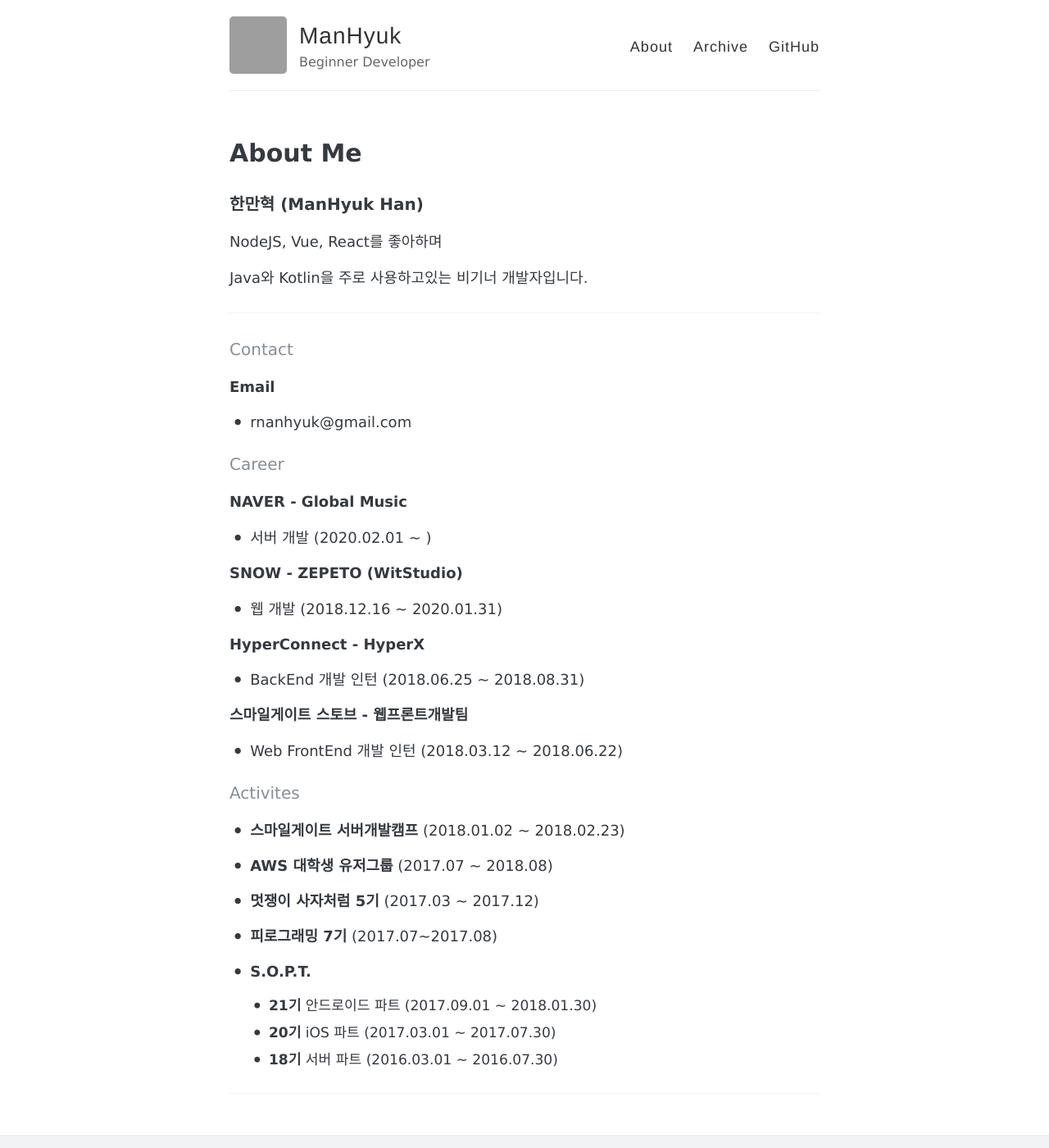
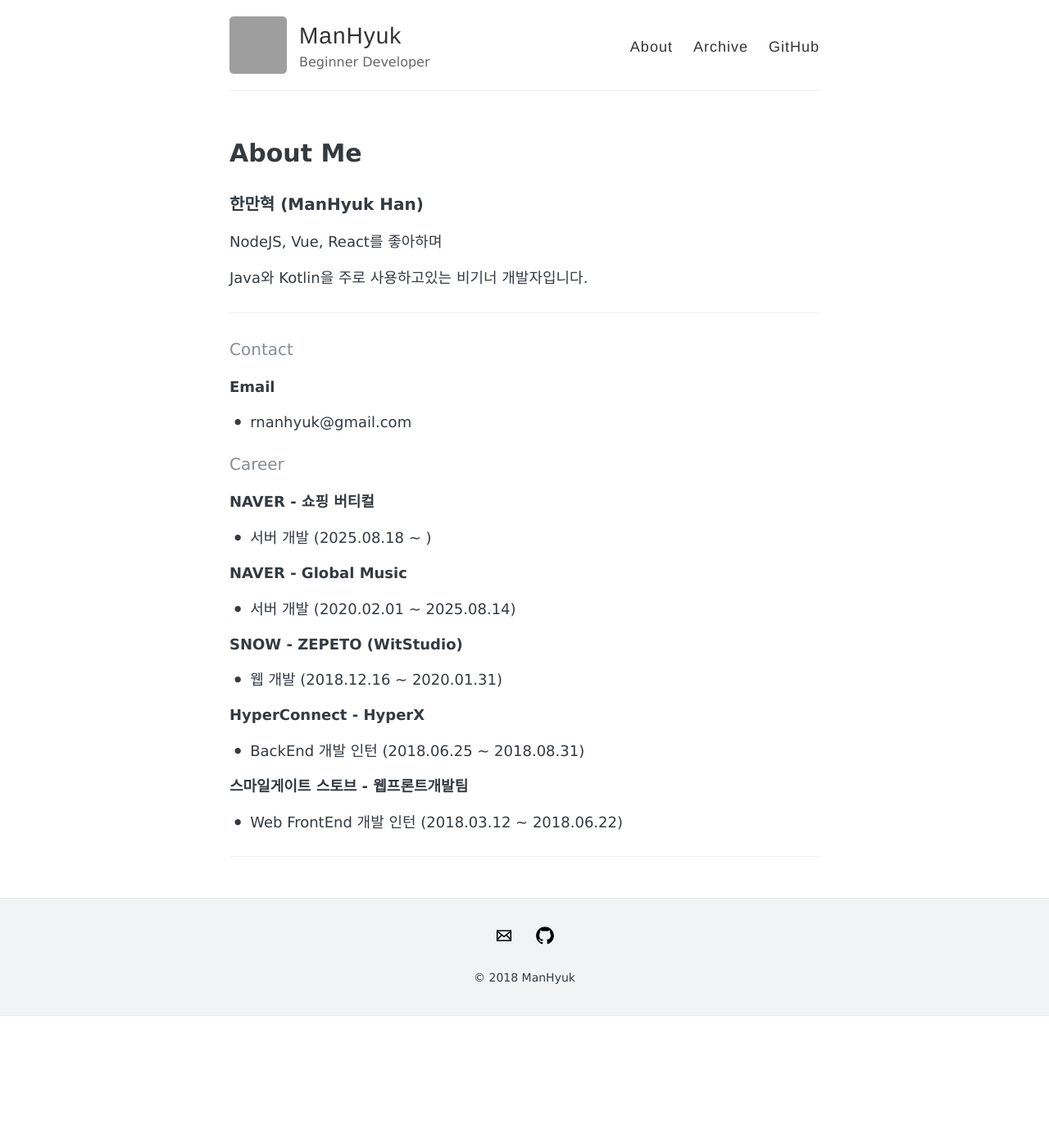
Before and after one commit to ManHyuk/ManHyuk.github.io, a Jekyll site: the page built from about.md, in a window 1280 px wide and 1400 px high. Shown: the whole window at 82% size. Built offline with Jekyll 4.4.1, drawn with Linux system fonts in a browser that asks for light colours; grey boxes are pictures that could not be loaded.

Commit message:
chore: edit about

```diff
--- a/about.md
+++ b/about.md
@@ -25,8 +25,11 @@ Java와 Kotlin을 주로 사용하고있는 비기너 개발자입니다.
  -->
 
 #### Career
+**NAVER - 쇼핑 버티컬**
+- 서버 개발 (2025.08.18 ~ )
+
 **NAVER - Global Music**
-- 서버 개발 (2020.02.01 ~ )
+- 서버 개발 (2020.02.01 ~ 2025.08.14)
 
 **SNOW - ZEPETO (WitStudio)**
 - 웹 개발 (2018.12.16 ~ 2020.01.31)
@@ -37,7 +40,7 @@ Java와 Kotlin을 주로 사용하고있는 비기너 개발자입니다.
 **스마일게이트 스토브 - 웹프론트개발팀**
 - Web FrontEnd 개발 인턴 (2018.03.12 ~ 2018.06.22)
 
-#### Activites
+<!-- #### Activites
 
 - **스마일게이트 서버개발캠프** (2018.01.02 ~ 2018.02.23)
 
@@ -50,6 +53,6 @@ Java와 Kotlin을 주로 사용하고있는 비기너 개발자입니다.
 - **S.O.P.T.**
   - **21기** 안드로이드 파트 (2017.09.01 ~ 2018.01.30)
   - **20기** iOS 파트 (2017.03.01 ~ 2017.07.30)
-  - **18기** 서버 파트 (2016.03.01 ~ 2016.07.30)
+  - **18기** 서버 파트 (2016.03.01 ~ 2016.07.30) -->
 
 ---
```
